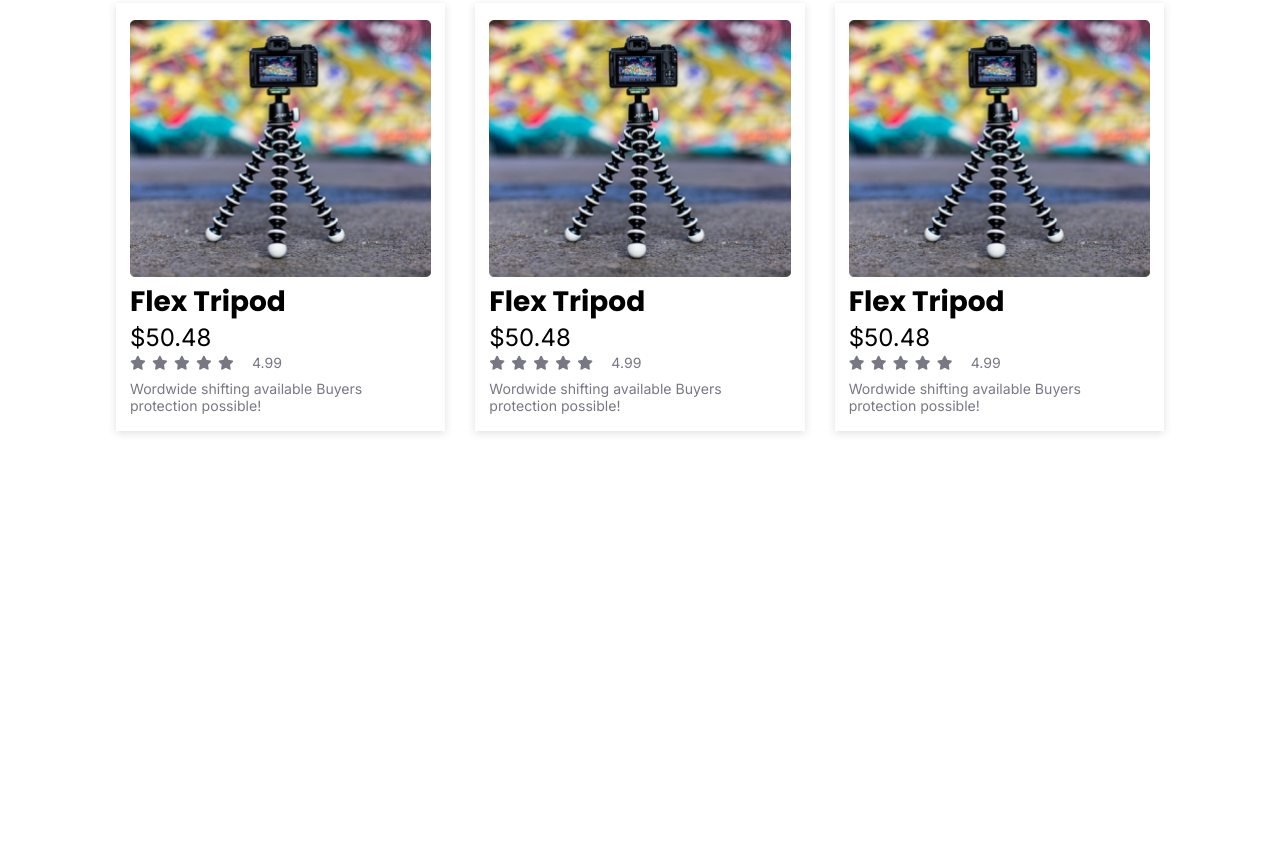
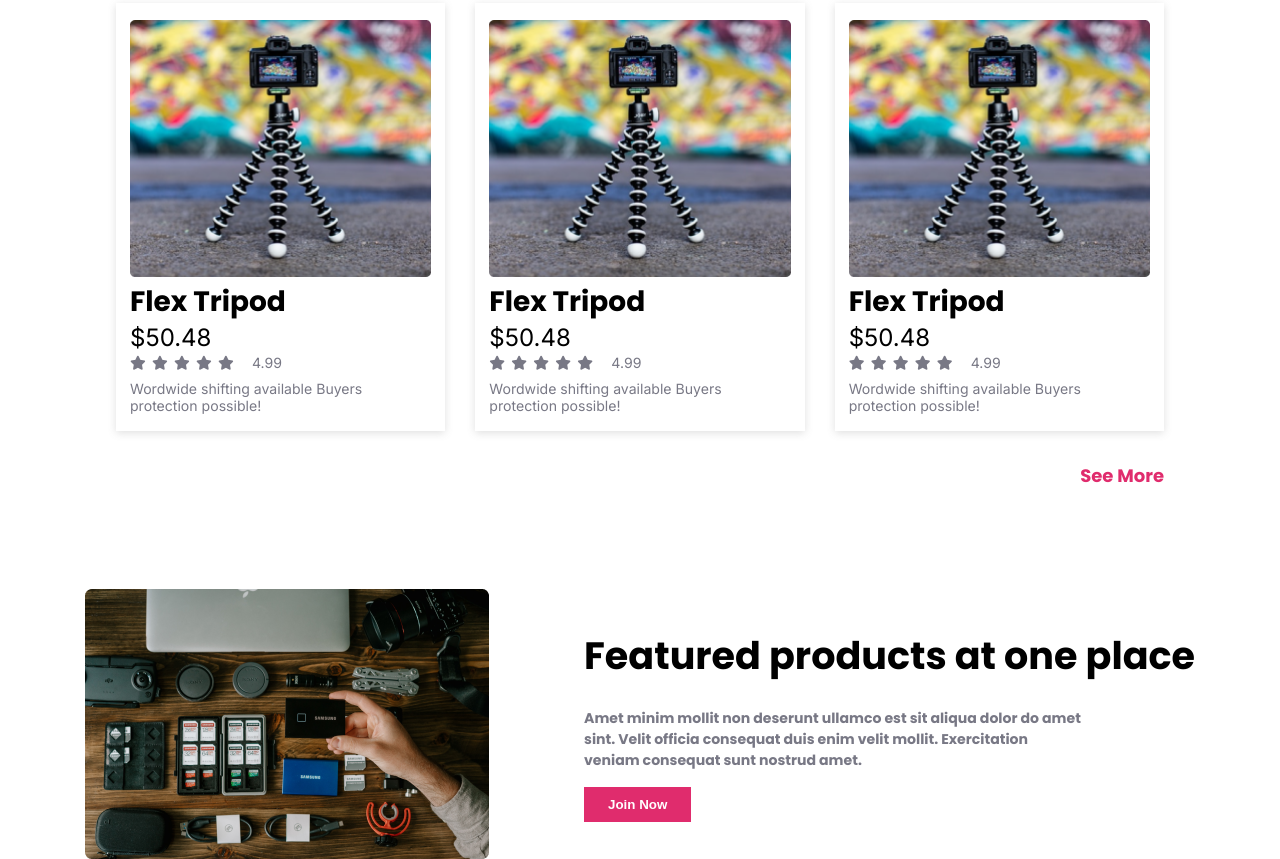
Before and after one commit to aratislamsafol/influencer-gear, a plain HTML site: page index.html in a window 1280 px wide. Shown: the part 1859-2718 px from the top of the page. Before the commit the page ends 2321 px from the top, so only its background shows below. Drawn offline with Linux system fonts and the light colour scheme.

Commit message:
feature products complete

```diff
--- a/assets/css/responsive.css
+++ b/assets/css/responsive.css
@@ -46,6 +46,14 @@
         justify-content: space-between;
         gap: 30px;
       }
+      .card-feature{
+        flex-direction: column-reverse;
+        justify-content: space-between;
+        align-items: center;
+      }
+      .card-description{
+        margin-bottom: 30px;
+      }
 }
 
 @media (max-width: 767.98px) {
--- a/assets/css/style.css
+++ b/assets/css/style.css
@@ -116,6 +116,13 @@
     color: var(--fifth_color);
     width: max-content;
     font-weight: 700;
+    cursor: pointer;
+  }
+  .see-more-btn{
+    border: none;
+    background-color: transparent;
+    font-size: 18px;
+    cursor: pointer;
   }
   .radius{
     border-radius: 5px;
@@ -163,6 +170,7 @@
     text-decoration: none;
     font-size: 16px;
   }
+
   /* .hamburger{
     display: flex;
     flex-direction: column;
@@ -204,6 +212,10 @@
 .popular_collection{
   margin-top: 100px;
 }
+.popular-items{
+  display: flex;
+  flex-direction: column;
+}
 .card-wrapper{
   padding: 31px;
   display: grid;
@@ -231,3 +243,29 @@
 .card-description{
   margin-top: 8px;
 }
+.popular-items button{
+  padding: 0 31px;
+  margin-left: auto;
+  font-size: 18px;
+}
+.feature_product{
+  margin-top: 100px;
+}
+.card-content{
+  display: flex;
+  flex-direction: column;
+  gap: 16px;
+}
+.card-feature{
+  justify-content: space-between;
+  align-items: center;
+}
+.card-feature img{
+  max-width: 404px;
+}
+.card-content .card-description{
+  max-width: 501px;
+}
+.card-content .card-description button{
+  margin-top: 16px;
+}
--- a/index.html
+++ b/index.html
@@ -66,10 +66,10 @@
 
         </section>
 
-        <div class="popular_collection">
+        <section class="popular_collection">
             <h3 class="text-semibold text-gray text-center">Popular Collection</h3>
 
-            <div class="container">
+            <div class="container popular-items">
                 <div class="card-wrapper">
                     <div class="card">
                         <img class="img-fluid" src="assets/images/tripod.png" alt="card-img">
@@ -396,8 +396,27 @@
                         </div>
                     </div>
                 </div>
+                <button type="button" class="see-more-btn text-red text-bold">See More</button>
             </div>
-        </div>
+        </section>
+        <!-- feauture products -->
+         <section class="feature_product">
+            <div class="container">
+                <div class="card-feature d_flex">
+                        <img class="img-fluid" src="assets/images/gear.png" alt="card-img">
+                        <div class="card-content">
+                            <div class="card-title text-medium"><h2>Featured products at one place</h2></div>
+
+                            <div class="card-description">
+                                <p class="text-gray-light text-bold ">Amet minim mollit non deserunt ullamco est sit aliqua dolor do amet sint. Velit officia consequat  duis enim velit mollit. Exercitation veniam consequat sunt nostrud amet.</p>
+                                <button type="button" class="btn_primary">Join Now</button>
+                            </div>
+                        </div>
+
+                    </div>
+                </div>
+            </div>
+         </section>
     </main>
 </body>
 </html>
```
